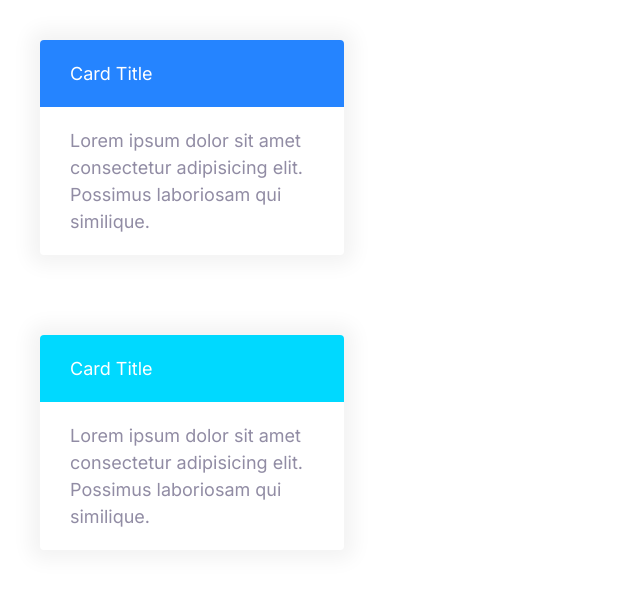
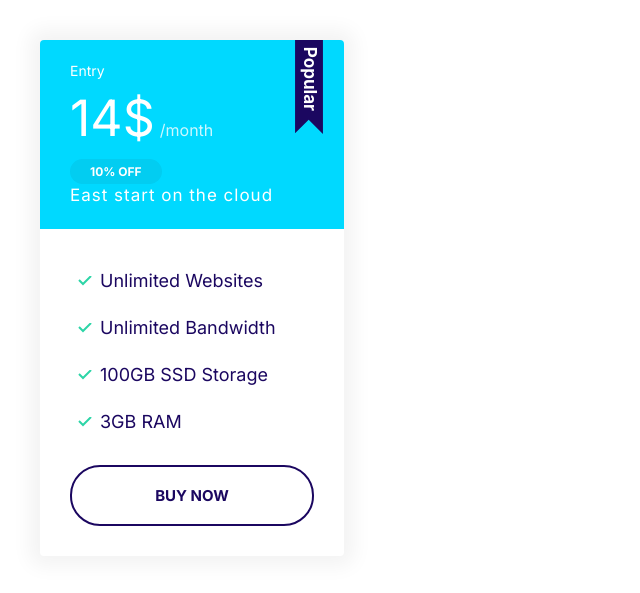
Before and after one commit to sakibcy/cloud-hosting-site, a plain HTML site: page index.html in a window 1280 px wide. Shown: the whole page, without its empty margins (0-640 px from the left). Drawn offline with Linux system fonts and the light colour scheme.

Commit message:
Build plans component.

```diff
--- a/css/styles.css
+++ b/css/styles.css
@@ -294,7 +294,73 @@ a {
   background: var(--color-primary);
   color: #fff;
 }
+
 .card--secondary .card__header {
   background: var(--color-secondary);
   color: #fff;
 }
+
+.card--secondary .badge--secondary {
+  background: #02cdf1;
+}
+
+/* Plans */
+.plan__name {
+  color: #fff;
+  margin: 0;
+  font-weight: 500;
+  font-size: 2.4rem;
+}
+
+.plan__price {
+  font-size: 6rem;
+}
+
+.plan__billing-cycle {
+  font-size: 2.4rem;
+  font-weight: 300;
+  opacity: 0.8;
+  margin-right: 1rem;
+}
+
+.plan__description {
+  font-size: 2rem;
+  font-weight: 300;
+  letter-spacing: 1px;
+  display: block;
+}
+
+.plan .list__item {
+  margin-bottom: 2rem;
+}
+
+.plan--popular .card__header {
+  position: relative;
+}
+
+.plan--popular .card__header::before {
+  content: url(../images/popular.svg);
+  width: 40px;
+  display: inline-block;
+  position: absolute;
+  top: -6px;
+  right: 5%;
+}
+
+@media screen and (min-width: 1024px) {
+  .plan__name {
+    font-size: 1.4rem;
+  }
+
+  .plan__price {
+    font-size: 5rem;
+  }
+
+  .plan__billing-cycle {
+    font-size: 1.6rem;
+  }
+
+  .plan__description {
+    font-size: 1.7rem;
+  }
+}
--- a/index.html
+++ b/index.html
@@ -16,20 +16,24 @@
   </head>
   <body>
     <div style="width: 30%; padding: 4rem">
-      <div class="card card--primary">
-        <header class="card__header">Card Title</header>
-        <div class="card__body">
-          Lorem ipsum dolor sit amet consectetur adipisicing elit. Possimus
-          laboriosam qui similique.
-        </div>
-      </div>
-    </div>
-    <div style="width: 30%; padding: 4rem">
-      <div class="card card--secondary">
-        <header class="card__header">Card Title</header>
-        <div class="card__body">
-          Lorem ipsum dolor sit amet consectetur adipisicing elit. Possimus
-          laboriosam qui similique.
+      <div class="plan plan--popular">
+        <div class="card card--secondary">
+          <header class="card__header">
+            <h3 class="plan__name">Entry</h3>
+            <span class="plan__price">14$</span>
+            <span class="plan__billing-cycle">/month</span>
+            <span class="badge badge--secondary badge--small">10% OFF</span>
+            <span class="plan__description">East start on the cloud</span>
+          </header>
+          <div class="card__body">
+            <ul class="list list--tick">
+              <li class="list__item">Unlimited Websites</li>
+              <li class="list__item">Unlimited Bandwidth</li>
+              <li class="list__item">100GB SSD Storage</li>
+              <li class="list__item">3GB RAM</li>
+            </ul>
+            <button class="btn btn--outline btn--block">Buy Now</button>
+          </div>
         </div>
       </div>
     </div>
```
Also changed, not shown: components/cards.html (added, +9 -0 lines), components/plans.html (added, +22 -0 lines).
